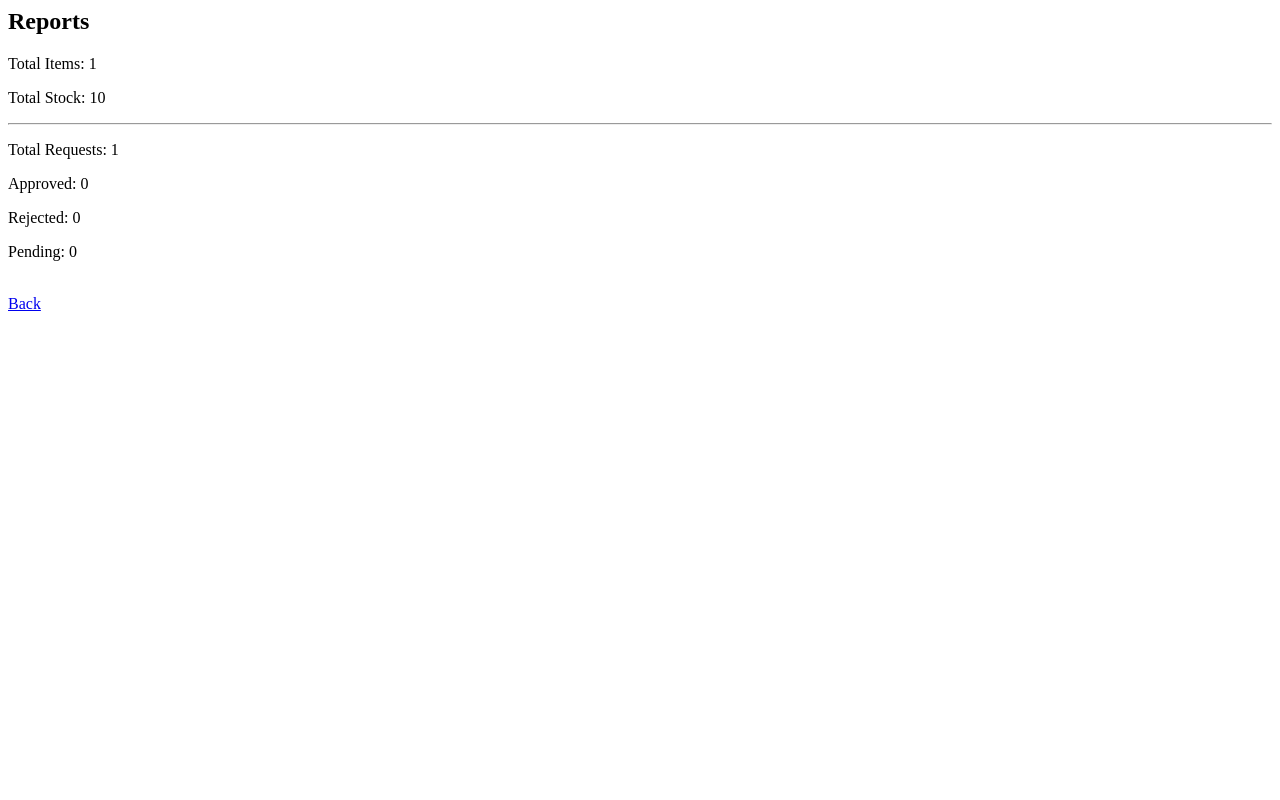
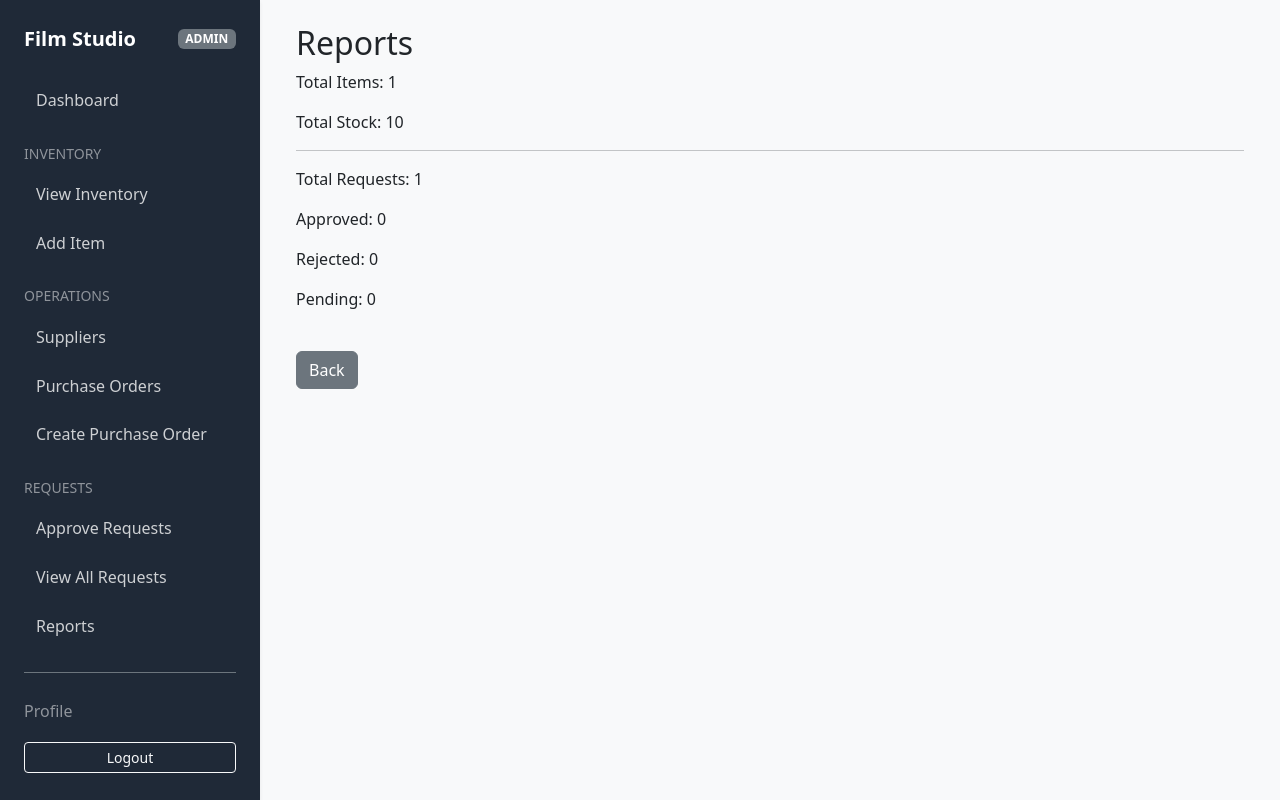
Before and after one commit to Adammahdee/film_studio, a PHP site: page /reports/index.php in a window 1280 px wide. Run offline with PHP 8.4, Linux system fonts and the light colour scheme; the visitor is signed in with stand-in values (Sample User, id 1); tables that the repository leaves empty or names only in its code hold one stand-in row (values such as "Sample post").

Commit message:
Add role-based sidebar layout
- Replace the shared top navbar with a left sidebar app shell
- Keep sidebar navigation filtered by ADMIN, MANAGER, and STAFF roles
- Update the shared footer to close the new sidebar/content layout
- Apply the shared layout to the reports page
- Verify all PHP files pass syntax checks

```diff
--- a/includes/footer.php
+++ b/includes/footer.php
@@ -1,4 +1,6 @@
-</div> <!-- End .container -->
+    </div>
+  </main>
+</div>
 
 <!-- Bootstrap 5 JS Bundle -->
 <script src="https://cdn.jsdelivr.net/npm/bootstrap@5.3.0/dist/js/bootstrap.bundle.min.js"></script>
--- a/includes/header.php
+++ b/includes/header.php
@@ -13,68 +13,82 @@ require_once __DIR__ . "/auth_check.php";
     <title>Film Studio System</title>
     <!-- Bootstrap 5 CDN -->
     <link href="https://cdn.jsdelivr.net/npm/bootstrap@5.3.0/dist/css/bootstrap.min.css" rel="stylesheet">
+    <style>
+        .app-shell {
+            min-height: 100vh;
+        }
+
+        .app-sidebar {
+            width: 260px;
+            background: #1f2937;
+        }
+
+        .app-sidebar .nav-link {
+            color: rgba(255, 255, 255, 0.78);
+            border-radius: 6px;
+            padding: 0.65rem 0.75rem;
+        }
+
+        .app-sidebar .nav-link:hover,
+        .app-sidebar .nav-link:focus {
+            background: rgba(255, 255, 255, 0.1);
+            color: #fff;
+        }
+
+        .app-content {
+            min-width: 0;
+        }
+
+        @media (max-width: 767.98px) {
+            .app-shell {
+                display: block !important;
+            }
+
+            .app-sidebar {
+                width: 100%;
+            }
+        }
+    </style>
 </head>
 <body class="bg-light">
-<nav class="navbar navbar-expand-lg navbar-dark bg-dark mb-4 shadow-sm">
-  <div class="container">
-    <a class="navbar-brand" href="/film_studio/index.php">Film Studio</a>
-    <button class="navbar-toggler" type="button" data-bs-toggle="collapse" data-bs-target="#navbarText">
-      <span class="navbar-toggler-icon"></span>
-    </button>
-    <div class="collapse navbar-collapse" id="navbarText">
-      <ul class="navbar-nav me-auto mb-2 mb-lg-0">
-        <li class="nav-item"><a class="nav-link" href="/film_studio/index.php">Dashboard</a></li>
-        <?php if (isset($_SESSION['role']) && ($_SESSION['role'] === 'ADMIN' || $_SESSION['role'] === 'MANAGER')): ?>
-        <li class="nav-item dropdown">
-          <a class="nav-link dropdown-toggle" href="#" id="inventoryDropdown" role="button" data-bs-toggle="dropdown" aria-expanded="false">
-            Inventory
-          </a>
-          <ul class="dropdown-menu" aria-labelledby="inventoryDropdown">
-            <li><a class="dropdown-item" href="/film_studio/inventory/index.php">View Inventory</a></li>
-            <li><a class="dropdown-item" href="/film_studio/inventory/add_item.php">Add Item</a></li>
-          </ul>
-        </li>
-        <li class="nav-item dropdown">
-          <a class="nav-link dropdown-toggle" href="#" id="suppliersDropdown" role="button" data-bs-toggle="dropdown" aria-expanded="false">
-            Suppliers
-          </a>
-          <ul class="dropdown-menu" aria-labelledby="suppliersDropdown">
-            <li><a class="dropdown-item" href="/film_studio/suppliers/index.php">Manage Suppliers</a></li>
-          </ul>
-        </li>
-        <li class="nav-item dropdown">
-          <a class="nav-link dropdown-toggle" href="#" id="procurementDropdown" role="button" data-bs-toggle="dropdown" aria-expanded="false">
-            Procurement
-          </a>
-          <ul class="dropdown-menu" aria-labelledby="procurementDropdown">
-            <li><a class="dropdown-item" href="/film_studio/purchase_orders/index.php">Purchase Orders</a></li>
-            <li><a class="dropdown-item" href="/film_studio/purchase_orders/create.php">Create Purchase Order</a></li>
-            <li><a class="dropdown-item" href="/film_studio/requests/approve.php">Approve Requests</a></li>
-            <li><a class="dropdown-item" href="/film_studio/requests/index.php">View All Requests</a></li>
-          </ul>
-        </li>
-        <?php endif; ?>
-        <?php if (isset($_SESSION['role']) && $_SESSION['role'] === 'STAFF'): ?>
-        <li class="nav-item dropdown">
-          <a class="nav-link dropdown-toggle" href="#" id="requestsDropdown" role="button" data-bs-toggle="dropdown" aria-expanded="false">
-            Requests
-          </a>
-          <ul class="dropdown-menu" aria-labelledby="requestsDropdown">
-            <li><a class="dropdown-item" href="/film_studio/requests/create.php">Create Request</a></li>
-            <li><a class="dropdown-item" href="/film_studio/requests/my_requests.php">My Requests</a></li>
-          </ul>
-        </li>
-        <?php endif; ?>
-      </ul>
-      <div class="d-flex text-white align-items-center gap-3">
-        <?php if (isset($_SESSION['user_id'])): ?>
-            <a href="/film_studio/profile.php" class="text-white text-decoration-none">Profile</a>
-            <span class="badge bg-secondary"><?php echo htmlspecialchars($_SESSION['role'] ?? ''); ?></span>
-            <a href="/film_studio/auth/logout.php" class="btn btn-outline-danger btn-sm">Logout</a>
-        <?php endif; ?>
-      </div>
+<div class="app-shell d-flex">
+  <aside class="app-sidebar text-white p-3 p-md-4 shadow-sm">
+    <div class="d-flex align-items-center justify-content-between mb-4">
+      <a class="fs-5 fw-semibold text-white text-decoration-none" href="/film_studio/index.php">Film Studio</a>
+      <span class="badge bg-secondary"><?= htmlspecialchars($_SESSION['role'] ?? '') ?></span>
     </div>
-  </div>
-</nav>
 
-<div class="container">
+    <nav class="nav flex-column gap-1">
+      <a class="nav-link" href="/film_studio/index.php">Dashboard</a>
+
+      <?php if (isset($_SESSION['role']) && ($_SESSION['role'] === 'ADMIN' || $_SESSION['role'] === 'MANAGER')): ?>
+        <div class="mt-3 mb-1 small text-uppercase text-white-50">Inventory</div>
+        <a class="nav-link" href="/film_studio/inventory/index.php">View Inventory</a>
+        <a class="nav-link" href="/film_studio/inventory/add_item.php">Add Item</a>
+
+        <div class="mt-3 mb-1 small text-uppercase text-white-50">Operations</div>
+        <a class="nav-link" href="/film_studio/suppliers/index.php">Suppliers</a>
+        <a class="nav-link" href="/film_studio/purchase_orders/index.php">Purchase Orders</a>
+        <a class="nav-link" href="/film_studio/purchase_orders/create.php">Create Purchase Order</a>
+
+        <div class="mt-3 mb-1 small text-uppercase text-white-50">Requests</div>
+        <a class="nav-link" href="/film_studio/requests/approve.php">Approve Requests</a>
+        <a class="nav-link" href="/film_studio/requests/index.php">View All Requests</a>
+        <a class="nav-link" href="/film_studio/reports/index.php">Reports</a>
+      <?php endif; ?>
+
+      <?php if (isset($_SESSION['role']) && $_SESSION['role'] === 'STAFF'): ?>
+        <div class="mt-3 mb-1 small text-uppercase text-white-50">Requests</div>
+        <a class="nav-link" href="/film_studio/requests/create.php">Create Request</a>
+        <a class="nav-link" href="/film_studio/requests/my_requests.php">My Requests</a>
+      <?php endif; ?>
+    </nav>
+
+    <div class="border-top border-secondary mt-4 pt-3">
+      <a href="/film_studio/profile.php" class="nav-link px-0 text-white-50">Profile</a>
+      <a href="/film_studio/auth/logout.php" class="btn btn-outline-light btn-sm w-100 mt-2">Logout</a>
+    </div>
+  </aside>
+
+  <main class="app-content flex-grow-1 p-3 p-md-4">
+    <div class="container-fluid">
--- a/reports/index.php
+++ b/reports/index.php
@@ -5,6 +5,8 @@ require_once __DIR__ . "/../config/db.php";
 if ($_SESSION['role'] != 'ADMIN' && $_SESSION['role'] != 'MANAGER') {
     die("Access denied");
 }
+
+require_once __DIR__ . "/../includes/header.php";
 
 $total_items = $conn->query("SELECT COUNT(*) FROM inventory")->fetchColumn();
 $total_stock = $conn->query("SELECT SUM(quantity) FROM inventory")->fetchColumn();
@@ -28,4 +30,6 @@ $pending = $conn->query("SELECT COUNT(*) FROM requests WHERE status='PENDING'")-
 <p>Pending: <?= $pending ?></p>
 
 <br>
-<a href="/film_studio/index.php">Back</a>
+<a href="/film_studio/index.php" class="btn btn-secondary">Back</a>
+
+<?php require_once __DIR__ . "/../includes/footer.php"; ?>
```
